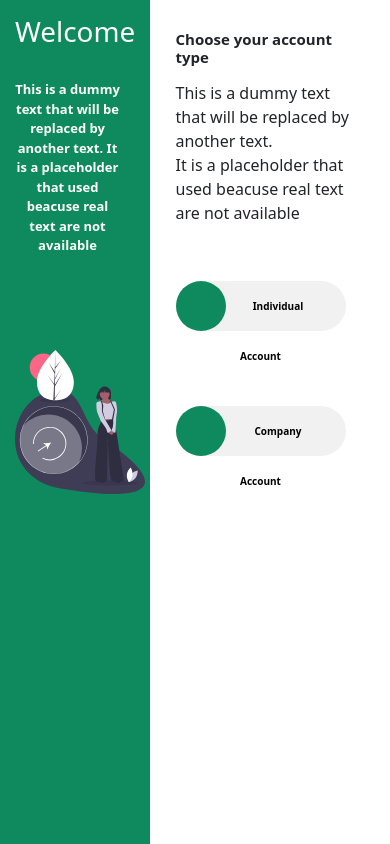
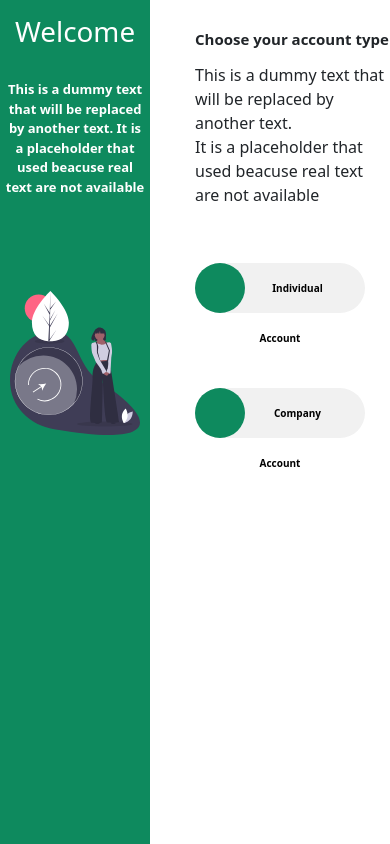
Before and after one commit to Peter-Dumbari/gigamoni, a React (Create React App) app: page / in a window 390 px wide. Built offline with nearby package versions, Linux system fonts and the light colour scheme.

Commit message:
temple trier

```diff
--- a/src/App.css
+++ b/src/App.css
@@ -213,8 +213,7 @@ a {
   .sidenav {
     width: 150px;
     align-items: center;
-    padding: 15px 30px 0 15px;
-    min-width: auto;
+    padding: 15px 5px 0 5px;
     }
 
     .home_image{
@@ -222,9 +221,9 @@ a {
     }
 
     .body {
-      margin-left: 45%;
+      margin-left: 50%;
       padding-top: 30px;
-      padding-right: 40px;
+      padding-right: 0px;
       width: auto;
     }
 
```
